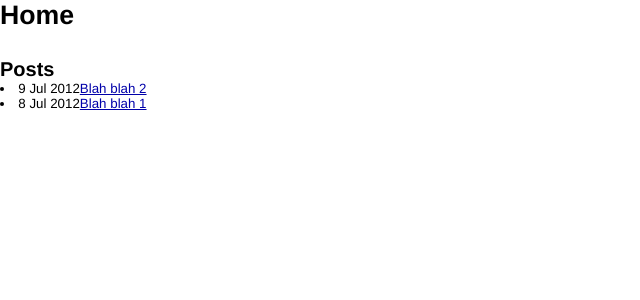
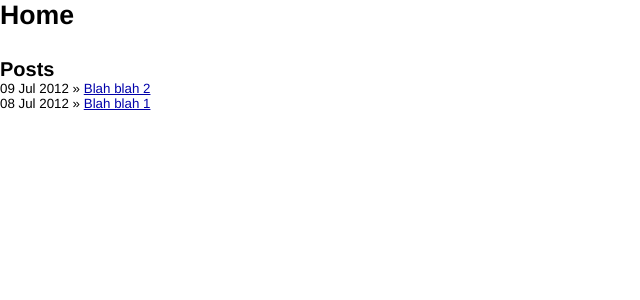
Before and after one commit to pmcgrath/pmcgrath.github.com, a Jekyll site: the page built from index.html, in a window 1280 px wide. Shown: the top 300 px of the page, without its empty margins (0-640 px from the left). Built offline with Jekyll 4.4.1, drawn with Linux system fonts in a browser that asks for light colours.

```diff
--- a/index.html
+++ b/index.html
@@ -4,4 +4,6 @@ title: Home
 ---
 
 <h2>Posts</h2>
-{% for post in site.posts %}<li>{{ post.date | date_to_string | replace: '01 ', '1 ' | replace: '02 ', '2 ' | replace: '03 ', '3 ' | replace: '04 ', '4 ' | replace: '05 ', '5 ' | replace: '06 ', '6 ' | replace: '07 ', '7 ' | replace: '08 ', '8 ' | replace: '09 ', '9 ' }}<a href={{ post.url | replace_first: '/', ''}}>{{ post.title | escape}}</a>{% endfor %}
+{% for post in site.posts %}
+  <span>{{ post.date | date_to_string }}</span> &raquo; <a href="{{ post.url }}">{{ post.title }}</a><br/>
+{% endfor %}
```
